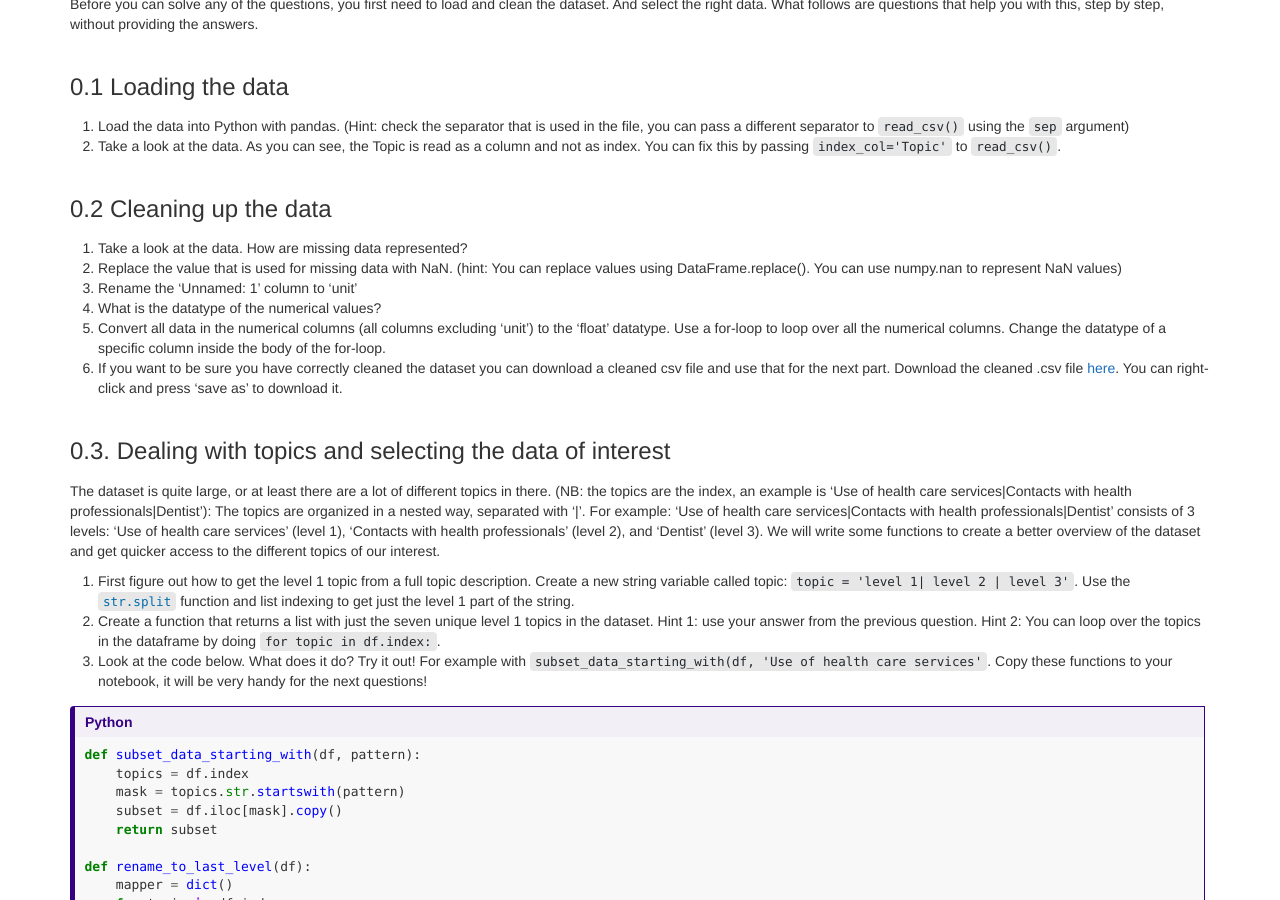
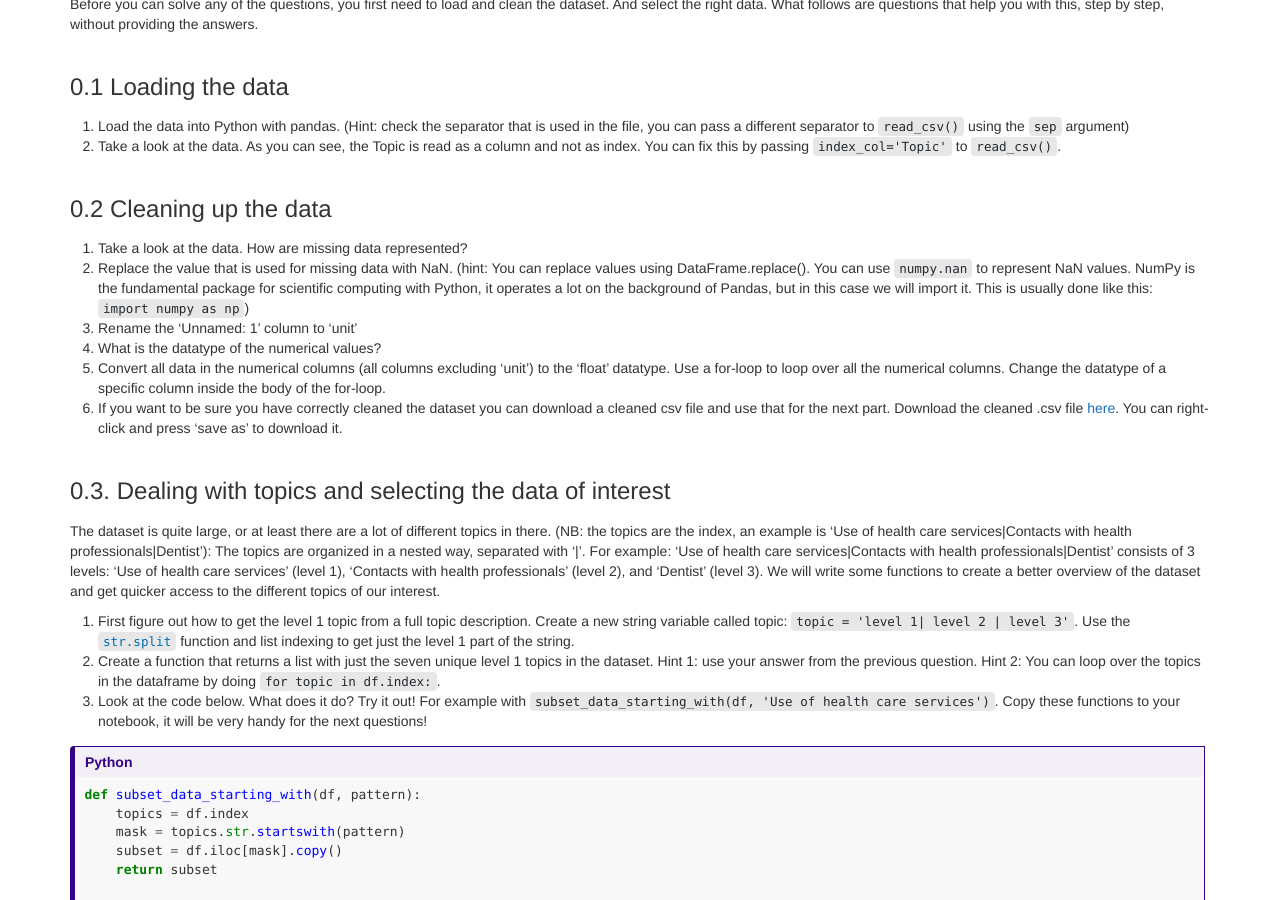
Before and after one commit to esciencecenter-digital-skills/2023-01-25-ds-python-rivm, a Jekyll site: the page built from guided-post-workshop-exercise.md, in a window 1280 px wide and 900 px high, scrolled down 319 px. Built offline with Jekyll 4.4.1, drawn with Linux system fonts in a browser that asks for light colours.

Commit message:
Small improvements guided version

````diff
--- a/guided-post-workshop-exercise.md
+++ b/guided-post-workshop-exercise.md
@@ -8,7 +8,8 @@ title: "Guided version of the post-workshop exercise"
 
 ## 0. Loading, cleaning, and selecting the data
 Before you can solve any of the questions, you first need to load and clean the dataset.
-And select the right data. What follows are questions that help you with this, step by step, without providing the answers.
+And select the right data. What follows are
+questions that help you with this, step by step, without providing the answers.
 
 ### 0.1 Loading the data
 1. Load the data into Python with pandas. (Hint: check the separator that is used in the file, you can pass a different separator to `read_csv()` using the `sep` argument)
@@ -16,7 +17,7 @@ And select the right data. What follows are questions that help you with this, s
 
 ### 0.2 Cleaning up the data
 1. Take a look at the data. How are missing data represented?
-2. Replace the value that is used for missing data with NaN. (hint: You can replace values using DataFrame.replace(). You can use numpy.nan to represent NaN values)
+2. Replace the value that is used for missing data with NaN. (hint: You can replace values using DataFrame.replace(). You can use `numpy.nan` to represent NaN values. NumPy is the fundamental package for scientific computing with Python, it operates a lot on the background of Pandas, but in this case we will import it. This is usually done like this: `import numpy as np`)
 3. Rename the 'Unnamed: 1' column to 'unit'
 4. What is the datatype of the numerical values?
 5. Convert all data in the numerical columns (all columns excluding 'unit') to the 'float' datatype. Use a for-loop to loop over all the numerical columns. Change the datatype of a specific column inside the body of the for-loop.
@@ -33,7 +34,7 @@ For example: 'Use of health care services|Contacts with health professionals|Den
 We will write some functions to create a better overview of the dataset and get quicker access to the different topics of our interest.
 1. First figure out how to get the level 1 topic from a full topic description. Create a new string variable called topic: `topic = 'level 1| level 2 | level 3'`. Use the [`str.split`](https://www.w3schools.com/python/ref_string_split.asp) function and list indexing to get just the level 1 part of the string.
 2. Create a function that returns a list with just the seven unique level 1 topics in the dataset. Hint 1: use your answer from the previous question. Hint 2: You can loop over the topics in the dataframe by doing `for topic in df.index:`.
-3. Look at the code below. What does it do? Try it out! For example with `subset_data_starting_with(df, 'Use of health care services'`. Copy these functions to your notebook, it will be very handy for the next questions!
+3. Look at the code below. What does it do? Try it out! For example with `subset_data_starting_with(df, 'Use of health care services')`. Copy these functions to your notebook, it will be very handy for the next questions!
 
 ```python
 def subset_data_starting_with(df, pattern):
````
